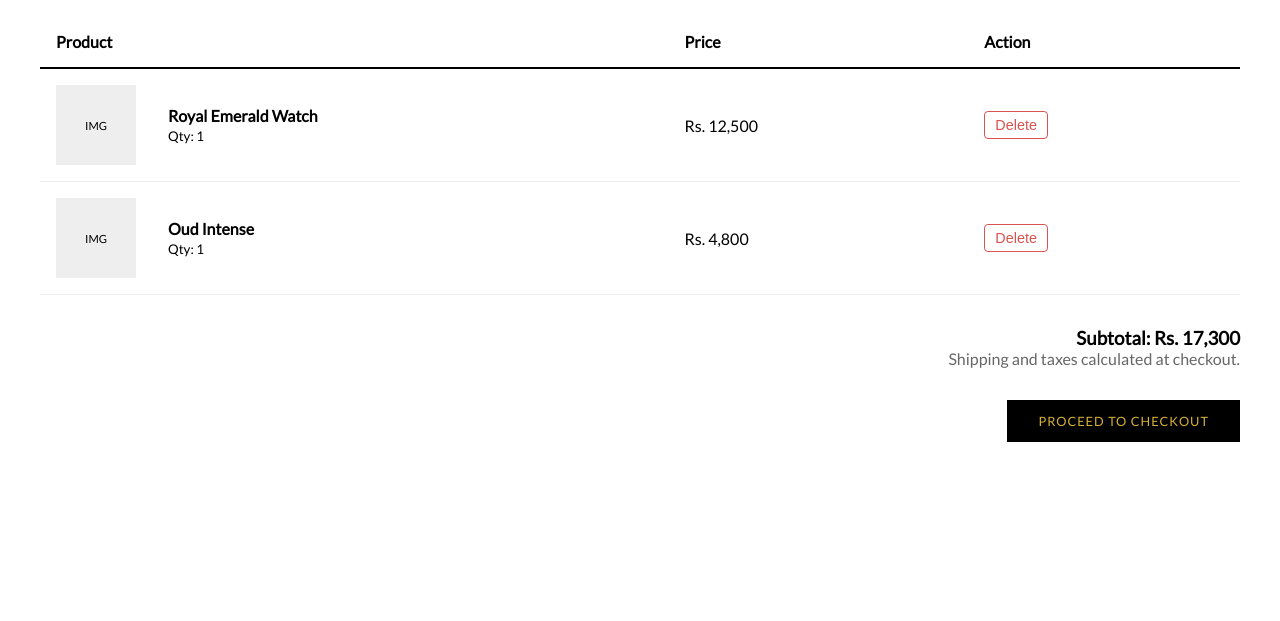
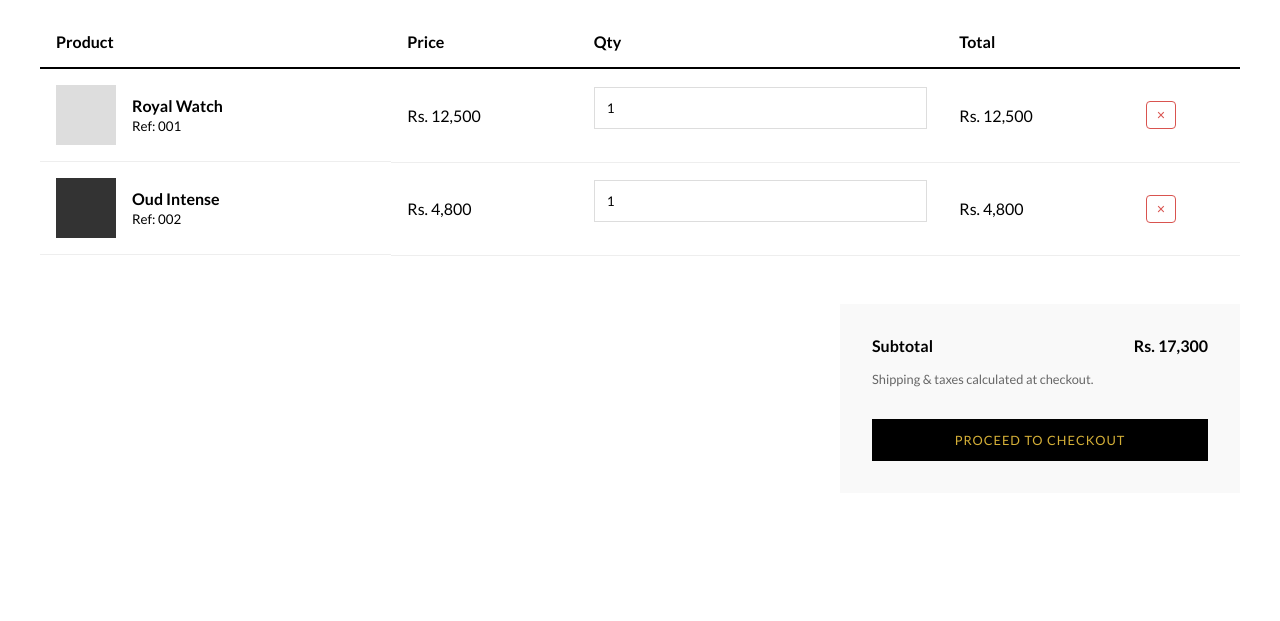
Before and after one commit to mabdularham-CA/Gift-Wallay, a plain HTML site: page cart.html in a window 1280 px wide. Shown: the part 179-800 px from the top of the page. Drawn offline with Linux system fonts and the light colour scheme.

Commit message:
Update cart.html

```diff
--- a/cart.html
+++ b/cart.html
@@ -3,71 +3,129 @@
 <head>
     <meta charset="UTF-8">
     <meta name="viewport" content="width=device-width, initial-scale=1.0">
-    <title>Your Cart | Gift Wallay</title>
-    <link href="https://fonts.googleapis.com/css2?family=Cinzel:wght@400;700&family=Lato:wght@300;400&display=swap" rel="stylesheet">
+    <title>Shopping Cart | Gift Wallay</title>
+    <link href="https://fonts.googleapis.com/css2?family=Cinzel:wght@400;700&family=Lato:wght@300;400;700&display=swap" rel="stylesheet">
     <link rel="stylesheet" href="style.css">
 </head>
 <body>
 
-    <div class="navbar">
-        <div class="menu-btn" onclick="toggleMenu()">☰</div>
+    <!-- NAVBAR -->
+    <nav class="navbar">
+        <div class="menu-btn" onclick="toggleSidebar()">☰</div>
         <a href="index.html" class="brand">Gift<span>Wallay</span></a>
-        <a href="cart.html" class="cart-icon">🛒</a>
+        <a href="cart.html" class="cart-icon">🛒<span class="cart-count">2</span></a>
+    </nav>
+
+    <!-- SIDEBAR (Hamburger Menu) -->
+    <div class="sidebar-overlay" id="sidebarOverlay"></div>
+    <div class="sidebar-menu" id="sidebarMenu">
+        <div style="text-align: right; font-size: 1.5rem; cursor: pointer;" onclick="toggleSidebar()">×</div>
+        <div style="margin-top: 2rem;">
+            <a href="index.html" class="sidebar-link">Home</a>
+            <a href="shop.html" class="sidebar-link">Shop All</a>
+            <a href="account.html" class="sidebar-link">My Account</a>
+        </div>
     </div>
 
-    <div class="sidebar-overlay" id="sidebarOverlay" onclick="toggleMenu()"></div>
-    <div class="sidebar-menu" id="sidebarMenu">
-         <h2 style="margin-bottom: 2rem;">Menu</h2>
-         <a href="index.html" class="sidebar-link">Home</a>
-         <a href="#" class="sidebar-link" onclick="toggleMenu()">✕ Close</a>
-    </div>
+    <!-- MAIN CONTENT -->
+    <div class="container section-pad">
+        <h1 class="text-center" style="margin-bottom: 2rem;">Your Bag</h1>
 
-    <div class="container section-pad">
-        <h1>Shopping Cart</h1>
-
-        <table class="cart-table">
+        <table class="cart-table" id="cartTable">
             <thead>
                 <tr>
-                    <th colspan="2">Product</th>
+                    <th>Product</th>
                     <th>Price</th>
-                    <th>Action</th>
+                    <th>Qty</th>
+                    <th>Total</th>
+                    <th></th>
                 </tr>
             </thead>
             <tbody>
                 <!-- Item 1 -->
-                <tr>
-                    <td style="width: 100px;">
-                        <div style="width: 80px; height: 80px; background: #eee; display:flex; align-items:center; justify-content:center; font-size:0.7rem;">IMG</div>
+                <tr class="cart-row">
+                    <td style="display: flex; align-items: center; gap: 1rem;">
+                        <div style="width: 60px; height: 60px; background: #ddd;"></div>
+                        <div>
+                            <strong>Royal Watch</strong><br>
+                            <small>Ref: 001</small>
+                        </div>
                     </td>
+                    <td class="price" data-price="12500">Rs. 12,500</td>
                     <td>
-                        <h4>Royal Emerald Watch</h4>
-                        <small>Qty: 1</small>
+                        <input type="number" value="1" min="0" class="qty-input" onchange="updateQty(this)">
                     </td>
-                    <td>Rs. 12,500</td>
-                    <td><button class="delete-btn" onclick="deleteItem(this)">Delete</button></td>
+                    <td class="row-total">Rs. 12,500</td>
+                    <td><button class="delete-btn" onclick="removeItem(this)">×</button></td>
                 </tr>
+
                 <!-- Item 2 -->
-                <tr>
+                <tr class="cart-row">
+                    <td style="display: flex; align-items: center; gap: 1rem;">
+                        <div style="width: 60px; height: 60px; background: #333;"></div>
+                        <div>
+                            <strong>Oud Intense</strong><br>
+                            <small>Ref: 002</small>
+                        </div>
+                    </td>
+                    <td class="price" data-price="4800">Rs. 4,800</td>
                     <td>
-                        <div style="width: 80px; height: 80px; background: #eee; display:flex; align-items:center; justify-content:center; font-size:0.7rem;">IMG</div>
+                        <input type="number" value="1" min="0" class="qty-input" onchange="updateQty(this)">
                     </td>
-                    <td>
-                        <h4>Oud Intense</h4>
-                        <small>Qty: 1</small>
-                    </td>
-                    <td>Rs. 4,800</td>
-                    <td><button class="delete-btn" onclick="deleteItem(this)">Delete</button></td>
+                    <td class="row-total">Rs. 4,800</td>
+                    <td><button class="delete-btn" onclick="removeItem(this)">×</button></td>
                 </tr>
             </tbody>
         </table>
 
-        <div style="text-align: right; margin-top: 2rem;">
-            <h3>Subtotal: Rs. 17,300</h3>
-            <p style="color: #666; margin-bottom: 2rem;">Shipping and taxes calculated at checkout.</p>
-            <a href="checkout.html" class="btn">Proceed to Checkout</a>
+        <!-- Totals & Checkout -->
+        <div style="display: flex; justify-content: flex-end; margin-top: 3rem;">
+            <div style="width: 100%; max-width: 400px; background: var(--gray); padding: 2rem;">
+                <div style="display: flex; justify-content: space-between; margin-bottom: 1rem; font-weight: bold;">
+                    <span>Subtotal</span>
+                    <span id="cartSubtotal">Rs. 17,300</span>
+                </div>
+                <p style="font-size: 0.8rem; color: #666; margin-bottom: 2rem;">Shipping & taxes calculated at checkout.</p>
+                <a href="checkout.html" class="btn" style="display: block; text-align: center; width: 100%;">Proceed to Checkout</a>
+            </div>
         </div>
     </div>
 
     <script src="main.js"></script>
+    <script>
+        // Remove Item Logic
+        function removeItem(btn) {
+            btn.closest('tr').remove();
+            recalcCart();
+        }
+
+        // Quantity Logic
+        function updateQty(input) {
+            if (input.value < 1) {
+                // If quantity is 0 or less, remove item
+                input.closest('tr').remove();
+            } else {
+                // Update Row Total
+                const row = input.closest('tr');
+                const price = parseInt(row.querySelector('.price').dataset.price);
+                const total = price * input.value;
+                row.querySelector('.row-total').innerText = "Rs. " + total.toLocaleString();
+            }
+            recalcCart();
+        }
+
+        // Recalculate Subtotal
+        function recalcCart() {
+            let total = 0;
+            document.querySelectorAll('.cart-row').forEach(row => {
+                const price = parseInt(row.querySelector('.price').dataset.price);
+                const qty = row.querySelector('.qty-input').value;
+                total += (price * qty);
+            });
+            document.getElementById('cartSubtotal').innerText = "Rs. " + total.toLocaleString();
+            // Update Icon Badge
+            document.querySelector('.cart-count').innerText = document.querySelectorAll('.cart-row').length;
+        }
+    </script>
 </body>
 </html>
```
